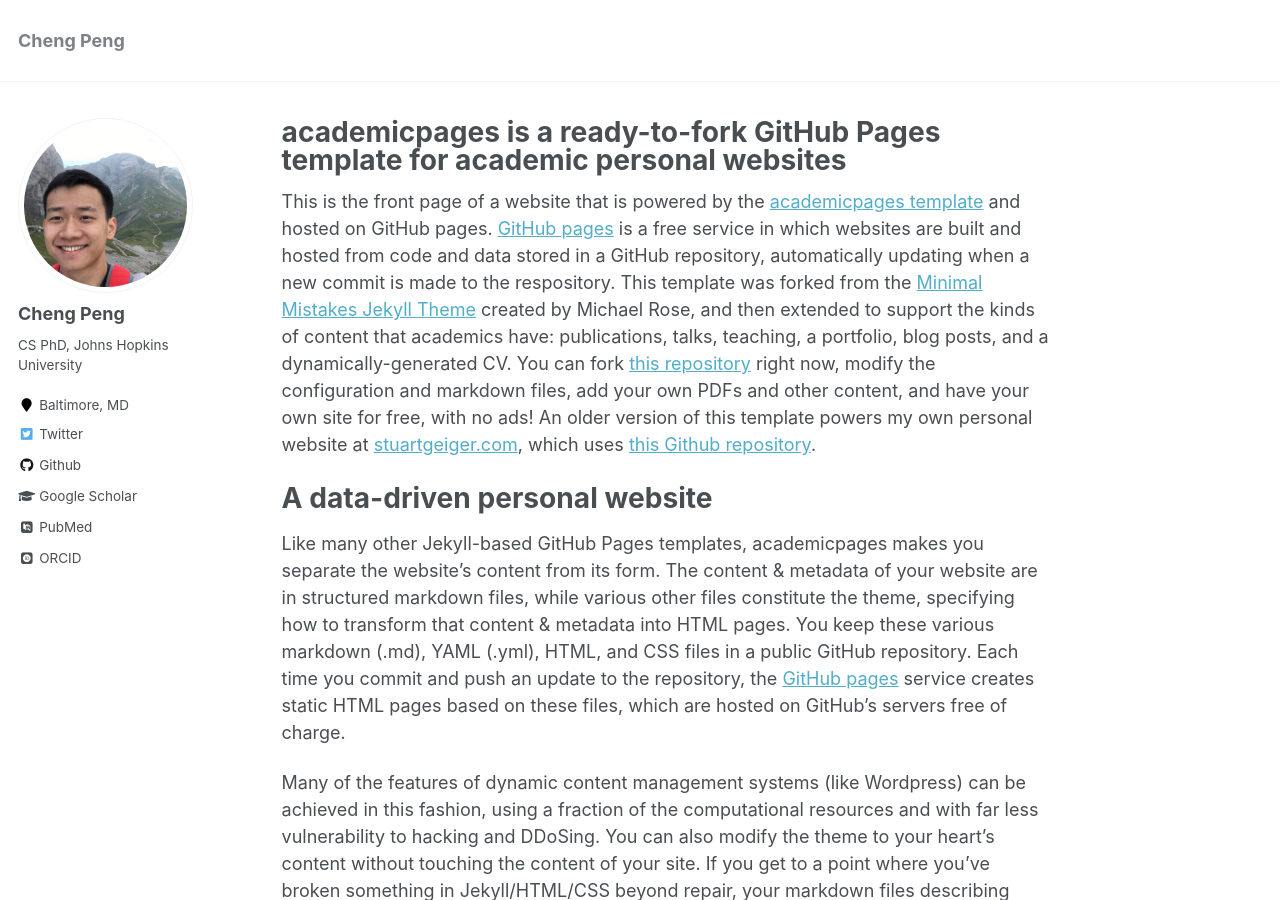
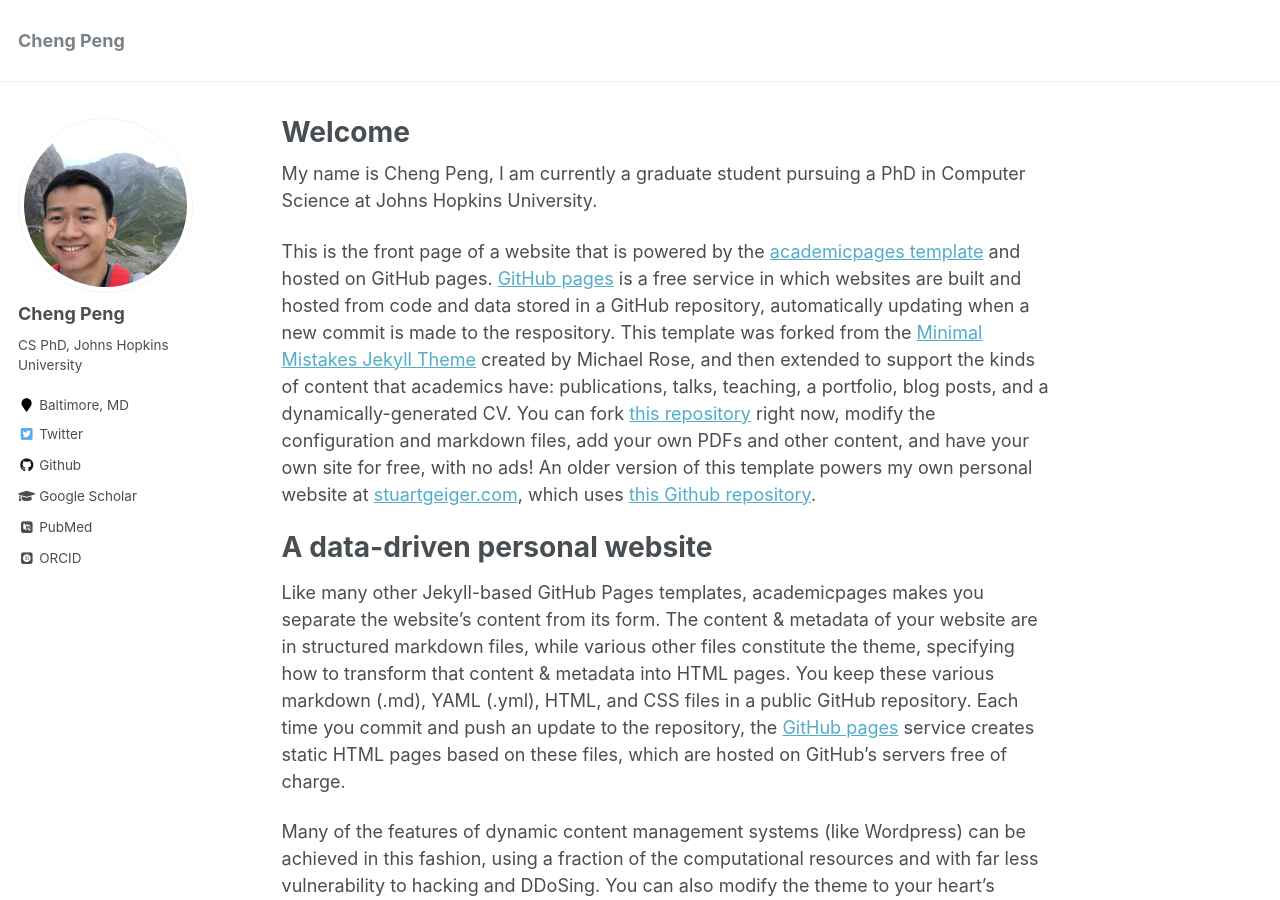
Before and after one commit to chenger-penger/chenger-penger.github.io, a Jekyll site: the page built from _pages/about.md, in a window 1280 px wide and 900 px high. Built offline with Jekyll 4.4.1, drawn with Linux system fonts in a browser that asks for light colours; some web fonts are replaced.

Commit message:
Update about.md

```diff
--- a/_pages/about.md
+++ b/_pages/about.md
@@ -1,12 +1,14 @@
 ---
 permalink: /
-title: "academicpages is a ready-to-fork GitHub Pages template for academic personal websites"
+title: "Welcome"
 excerpt: "About me"
 author_profile: true
 redirect_from:
   - /about/
   - /about.html
 ---
+
+My name is Cheng Peng, I am currently a graduate student pursuing a PhD in Computer Science at Johns Hopkins University.
 
 This is the front page of a website that is powered by the [academicpages template](https://github.com/academicpages/academicpages.github.io) and hosted on GitHub pages. [GitHub pages](https://pages.github.com) is a free service in which websites are built and hosted from code and data stored in a GitHub repository, automatically updating when a new commit is made to the respository. This template was forked from the [Minimal Mistakes Jekyll Theme](https://mmistakes.github.io/minimal-mistakes/) created by Michael Rose, and then extended to support the kinds of content that academics have: publications, talks, teaching, a portfolio, blog posts, and a dynamically-generated CV. You can fork [this repository](https://github.com/academicpages/academicpages.github.io) right now, modify the configuration and markdown files, add your own PDFs and other content, and have your own site for free, with no ads! An older version of this template powers my own personal website at [stuartgeiger.com](http://stuartgeiger.com), which uses [this Github repository](https://github.com/staeiou/staeiou.github.io).
 
```
